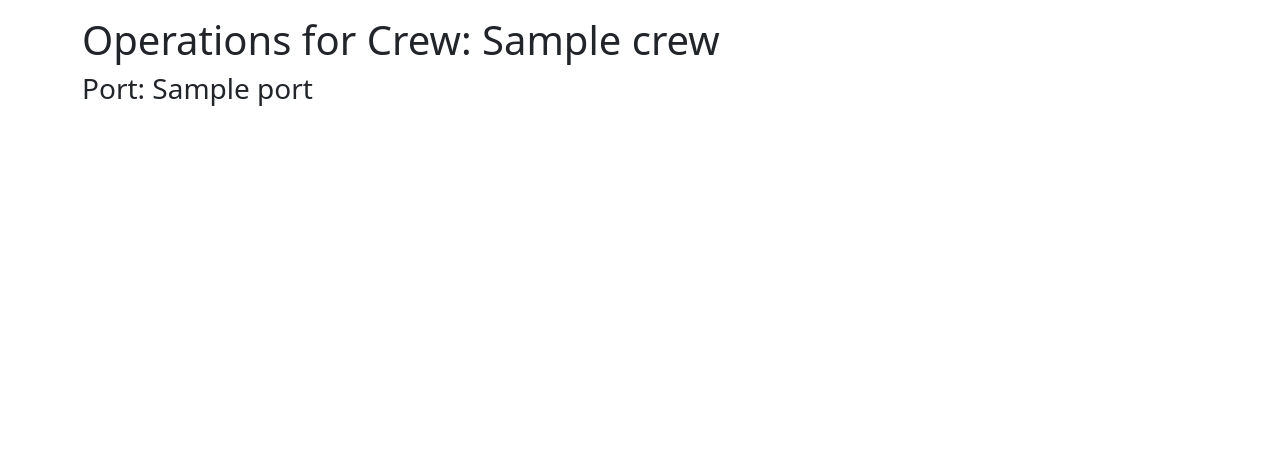
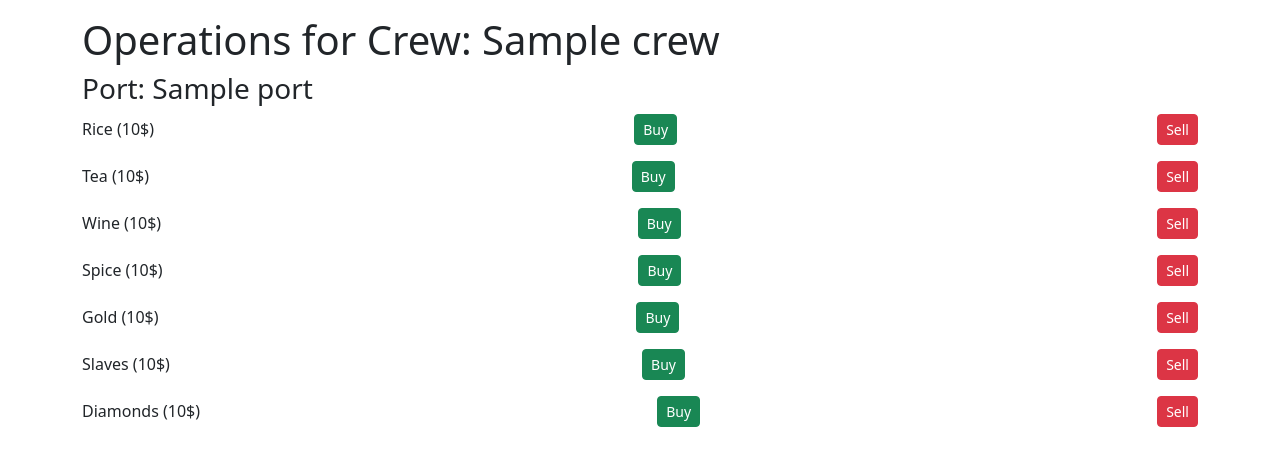
Before and after one commit to lukakralik/ports-game, a Flask app: page /port/11 in a window 1280 px wide. Shown: the part 56-522 px from the top of the page. Run offline with Flask 3, Linux system fonts and the light colour scheme; tables that the repository leaves empty hold one stand-in row (values such as "Sample post").

Commit message:
transaction screen

```diff
--- a/ports/src/routes.py
+++ b/ports/src/routes.py
@@ -81,6 +81,10 @@ def crew_operation(port_id, crew_id):
 def offers():
     return render_template('offers.html')
 
+@app.route('/handle_transaction')
+def handle_transaction():
+    pass
+
 @app.route('/tasks')
 def tasks():
     return render_template('tasks.html')
--- a/ports/src/templates/crew_operation.html
+++ b/ports/src/templates/crew_operation.html
@@ -3,4 +3,81 @@
 {% block content %}
     <h1>Operations for Crew: {{ crew.name }}</h1>
     <h3>Port: {{ port.name }}</h3>
+
+    <div class="d-flex justify-content-between align-items-center mb-3">
+        <span> Rice ({{ port.rice_price}}$)</span>
+        <form action="{{ url_for('handle_transaction', port_id=port.id, crew_id=crew.id, item_id='rice', action='buy') }}" method="POST">
+            <button type="submit" class="btn btn-success btn-sm">Buy</button>
+        </form>
+
+        <form action="{{ url_for('handle_transaction', port_id=port.id, crew_id=crew.id, item_id='rice', action='sell') }}" method="POST">
+            <button type="submit" class="btn btn-danger btn-sm">Sell</button>
+        </form>
+    </div>
+
+    <div class="d-flex justify-content-between align-items-center mb-3">
+        <span> Tea ({{ port.tea_price}}$)</span>
+        <form action="{{ url_for('handle_transaction', port_id=port.id, crew_id=crew.id, item_id='tea', action='buy') }}" method="POST">
+            <button type="submit" class="btn btn-success btn-sm">Buy</button>
+        </form>
+
+        <form action="{{ url_for('handle_transaction', port_id=port.id, crew_id=crew.id, item_id='tea', action='sell') }}" method="POST">
+            <button type="submit" class="btn btn-danger btn-sm">Sell</button>
+        </form>
+    </div>
+
+    <div class="d-flex justify-content-between align-items-center mb-3">
+        <span> Wine ({{ port.wine_price}}$)</span>
+        <form action="{{ url_for('handle_transaction', port_id=port.id, crew_id=crew.id, item_id='wine', action='buy') }}" method="POST">
+            <button type="submit" class="btn btn-success btn-sm">Buy</button>
+        </form>
+
+        <form action="{{ url_for('handle_transaction', port_id=port.id, crew_id=crew.id, item_id='wine', action='sell') }}" method="POST">
+            <button type="submit" class="btn btn-danger btn-sm">Sell</button>
+        </form>
+    </div>
+
+    <div class="d-flex justify-content-between align-items-center mb-3">
+        <span> Spice ({{ port.spice_price}}$)</span>
+        <form action="{{ url_for('handle_transaction', port_id=port.id, crew_id=crew.id, item_id='spice', action='buy') }}" method="POST">
+            <button type="submit" class="btn btn-success btn-sm">Buy</button>
+        </form>
+
+        <form action="{{ url_for('handle_transaction', port_id=port.id, crew_id=crew.id, item_id='spice', action='sell') }}" method="POST">
+            <button type="submit" class="btn btn-danger btn-sm">Sell</button>
+        </form>
+    </div>
+
+    <div class="d-flex justify-content-between align-items-center mb-3">
+        <span> Gold ({{ port.gold_price}}$)</span>
+        <form action="{{ url_for('handle_transaction', port_id=port.id, crew_id=crew.id, item_id='gold', action='buy') }}" method="POST">
+            <button type="submit" class="btn btn-success btn-sm">Buy</button>
+        </form>
+
+        <form action="{{ url_for('handle_transaction', port_id=port.id, crew_id=crew.id, item_id='gold', action='sell') }}" method="POST">
+            <button type="submit" class="btn btn-danger btn-sm">Sell</button>
+        </form>
+    </div>
+
+    <div class="d-flex justify-content-between align-items-center mb-3">
+        <span> Slaves ({{ port.slaves_price}}$)</span>
+        <form action="{{ url_for('handle_transaction', port_id=port.id, crew_id=crew.id, item_id='slaves', action='buy') }}" method="POST">
+            <button type="submit" class="btn btn-success btn-sm">Buy</button>
+        </form>
+
+        <form action="{{ url_for('handle_transaction', port_id=port.id, crew_id=crew.id, item_id='slaves', action='sell') }}" method="POST">
+            <button type="submit" class="btn btn-danger btn-sm">Sell</button>
+        </form>
+    </div>
+
+    <div class="d-flex justify-content-between align-items-center mb-3">
+        <span> Diamonds ({{ port.diamonds_price}}$)</span>
+        <form action="{{ url_for('handle_transaction', port_id=port.id, crew_id=crew.id, item_id='diamonds', action='buy') }}" method="POST">
+            <button type="submit" class="btn btn-success btn-sm">Buy</button>
+        </form>
+
+        <form action="{{ url_for('handle_transaction', port_id=port.id, crew_id=crew.id, item_id='diamonds', action='sell') }}" method="POST">
+            <button type="submit" class="btn btn-danger btn-sm">Sell</button>
+        </form>
+    </div>
 {% endblock %}
```
